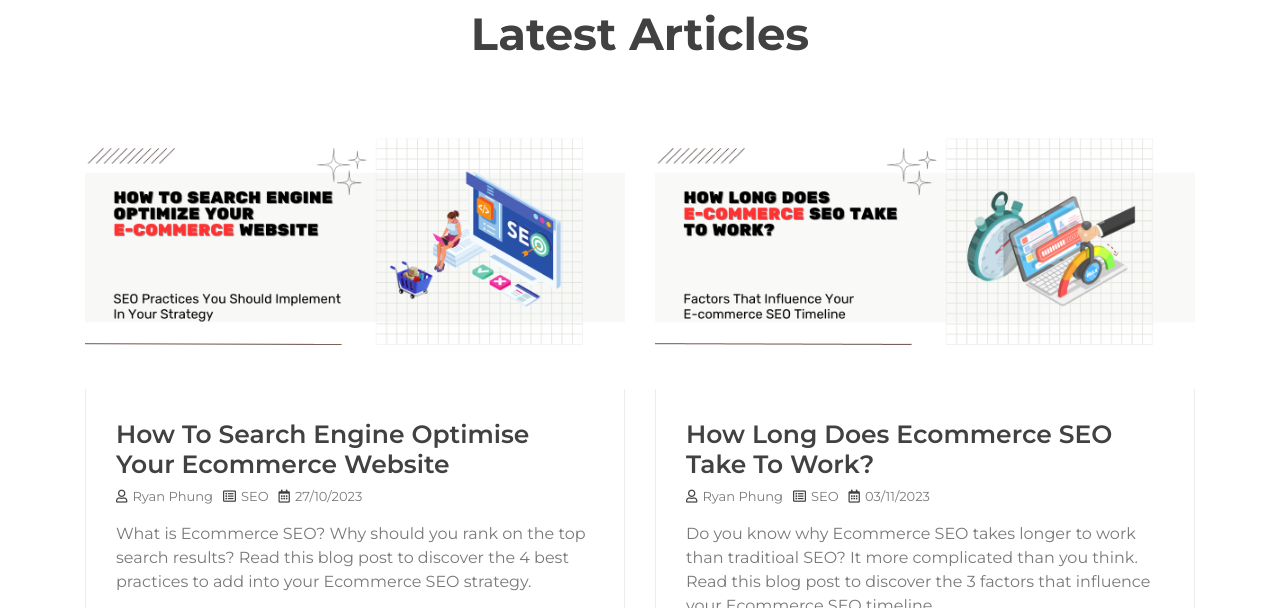
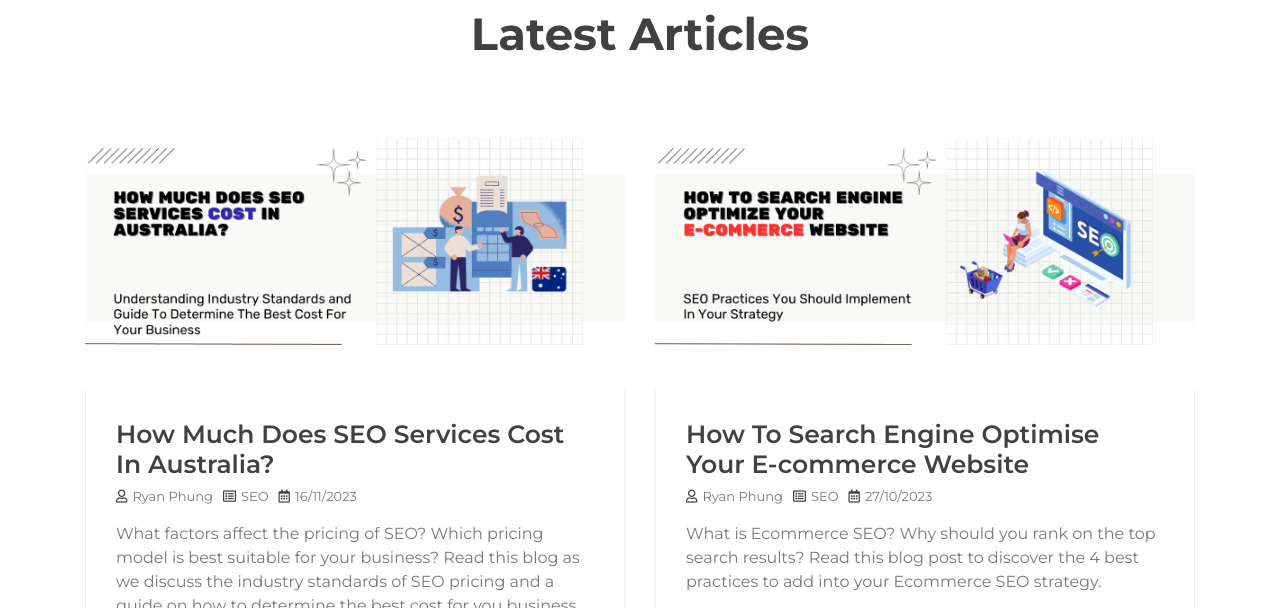
Before and after one commit to rypgmarketing/rypgmarketing-website, a plain HTML site: page index.html in a window 1280 px wide. Shown: the part 5057-5665 px from the top of the page. Drawn offline with nearby package versions, Linux system fonts and the light colour scheme.

Commit message:
Changed the latest articles

```diff
--- a/index.html
+++ b/index.html
@@ -471,42 +471,42 @@
                     <div class="col-lg-6">
                         <div class="blog-item wow fadeInUp" data-wow-delay="0.1s">
                             <div class="blog-img">
+                                <img src="img/howmuchseo.png" alt="Blog">
+                            </div>
+                            <div class="blog-text">
+                                <h2>How Much Does SEO Services Cost In Australia?</h2>
+                                <div class="blog-meta">
+                                    <p><i class="far fa-user"></i>Ryan Phung</p>
+                                    <p><i class="far fa-list-alt"></i>SEO</p>
+                                    <p><i class="far fa-calendar-alt"></i>16/11/2023</p>
+                                </div>
+                                <p>
+				What factors affect the pricing of SEO?
+Which pricing model is best suitable for your business?
+Read this blog as we discuss the industry standards of SEO pricing and a guide on how to determine the best cost for you business.
+                                </p>
+                                <a class="btn" href="https://rypgmarketing.wordpress.com/2023/11/15/how-much-doe-seo-services-cost-in-australia/">Read More <i class="fa fa-angle-right"></i></a>
+                            </div>
+                        </div>
+                    </div>
+                    <div class="col-lg-6">
+                        <div class="blog-item wow fadeInUp" data-wow-delay="0.3s">
+                            <div class="blog-img">
                                 <img src="img/howtoseo.png" alt="Blog">
                             </div>
                             <div class="blog-text">
-                                <h2>How To Search Engine Optimise Your Ecommerce Website</h2>
+                                <h2>How To Search Engine Optimise Your E-commerce Website </h2>
                                 <div class="blog-meta">
                                     <p><i class="far fa-user"></i>Ryan Phung</p>
                                     <p><i class="far fa-list-alt"></i>SEO</p>
                                     <p><i class="far fa-calendar-alt"></i>27/10/2023</p>
                                 </div>
                                 <p>
-                                    What is Ecommerce SEO?
+  What is Ecommerce SEO?
 									Why should you rank on the top search results?
 									Read this blog post to discover the 4 best practices to add into your Ecommerce SEO strategy.
                                 </p>
                                 <a class="btn" href="https://rypgmarketing.wordpress.com/2023/10/27/how-to-seo-optimise-your-ecommerce-website/">Read More <i class="fa fa-angle-right"></i></a>
-                            </div>
-                        </div>
-                    </div>
-                    <div class="col-lg-6">
-                        <div class="blog-item wow fadeInUp" data-wow-delay="0.3s">
-                            <div class="blog-img">
-                                <img src="img/howlongseo.png" alt="Blog">
-                            </div>
-                            <div class="blog-text">
-                                <h2>How Long Does Ecommerce SEO Take To Work? </h2>
-                                <div class="blog-meta">
-                                    <p><i class="far fa-user"></i>Ryan Phung</p>
-                                    <p><i class="far fa-list-alt"></i>SEO</p>
-                                    <p><i class="far fa-calendar-alt"></i>03/11/2023</p>
-                                </div>
-                                <p>
-                                    Do you know why Ecommerce SEO takes longer to work than traditioal SEO?
-									It more complicated than you think.
-									Read this blog post to discover the 3 factors that influence your Ecommerce SEO timeline.
-                                </p>
-                                <a class="btn" href="https://rypgmarketing.wordpress.com/2023/11/03/how-long-does-it-take-e-commerce-seo-work/">Read More <i class="fa fa-angle-right"></i></a>
                             </div>
                         </div>
                     </div>
```
